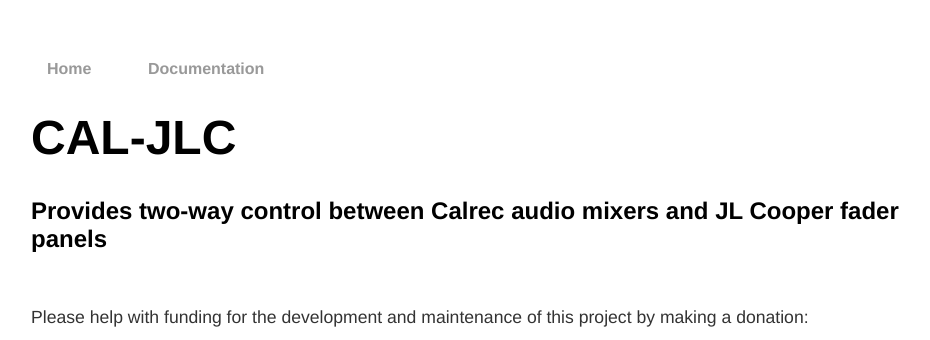
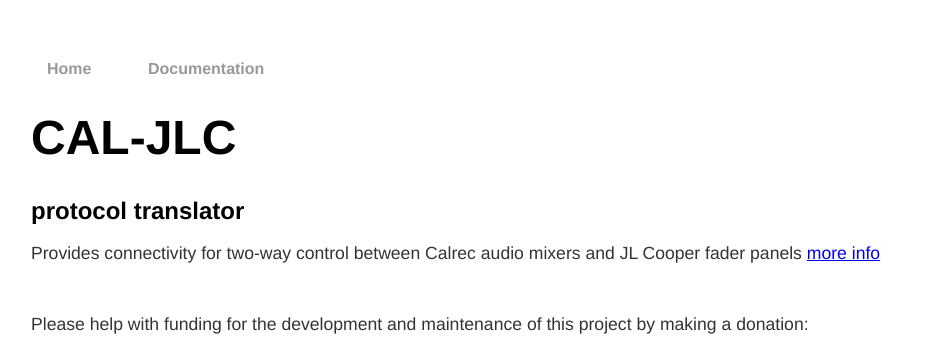
Before and after one commit to caljlc/CAL-JLC, a Jekyll site: the page built from docs/index.html, in a window 1280 px wide, cut to the strip 0-340 px from the top of the page. Shown: the whole strip, without its empty margins (161-1091 px from the left). Built offline with Jekyll 4.4.1, drawn with Linux system fonts in a browser that asks for light colours.

Commit message:
Update index.html

```diff
--- a/docs/index.html
+++ b/docs/index.html
@@ -4,7 +4,12 @@
 ---
 <div class="blurb">
 	<h1>CAL-JLC</h1>
-	<h2>Provides two-way control between Calrec audio mixers and JL Cooper fader panels</h2>
+	<h2>protocol translator</h2>
+
+	<p>
+		Provides connectivity for two-way control between Calrec audio mixers and JL Cooper fader panels
+		<a href="/CAL-JLC/info.html">more info</a>
+	</P>
 
 	<br/>
 
```
